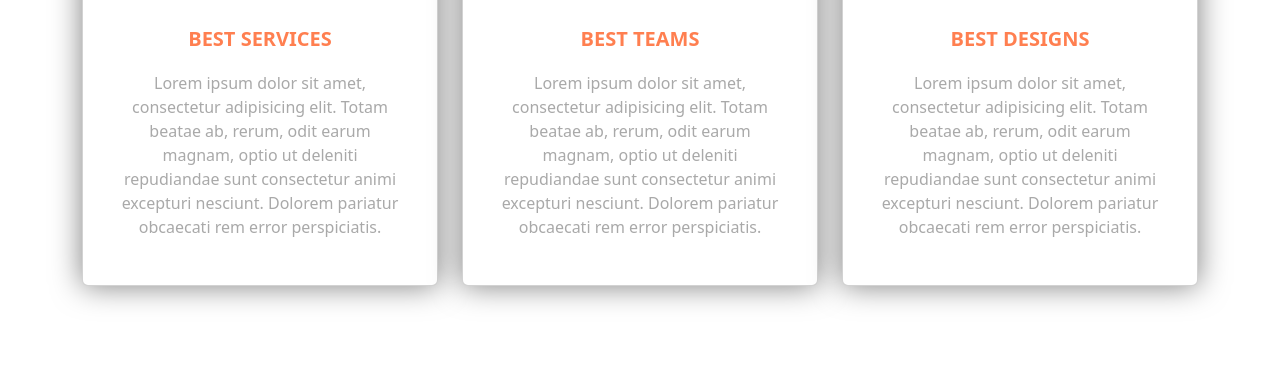
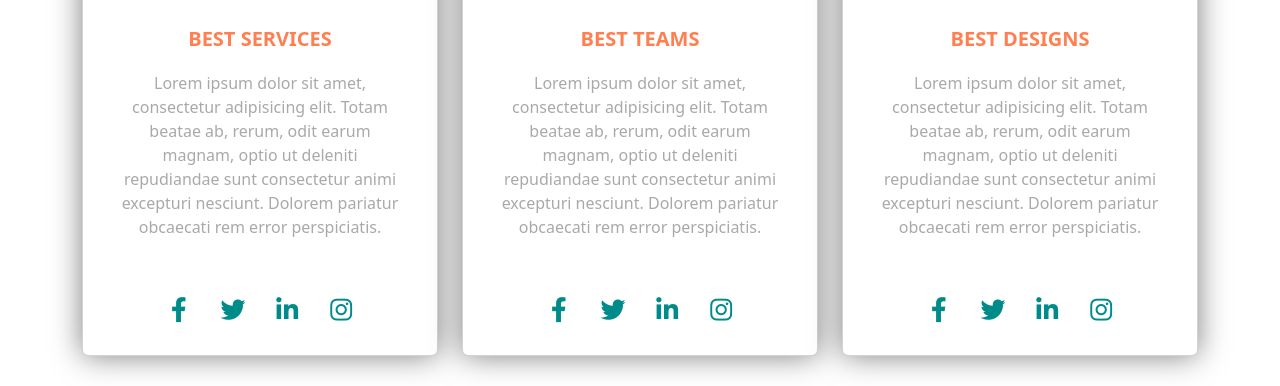
Before and after one commit to arslan-ansari-02/Profile-Card, a plain HTML site: page index.html in a window 1280 px wide. Shown: the part 422-808 px from the top of the page. Drawn offline with nearby package versions, Linux system fonts and the light colour scheme.

Commit message:
Add Social Icon

```diff
--- a/index.html
+++ b/index.html
@@ -5,12 +5,16 @@
     <meta name="viewport" content="width=device-width, initial-scale=1">
     <title>Bootstrap Card</title>
     <link rel="stylesheet" href="style.css">
+    <link rel="stylesheet" href="https://cdnjs.cloudflare.com/ajax/libs/font-awesome/6.1.2/css/all.min.css">
     <link href="https://cdn.jsdelivr.net/npm/bootstrap@5.2.0/dist/css/bootstrap.min.css" rel="stylesheet" integrity="sha384-gH2yIJqKdNHPEq0n4Mqa/HGKIhSkIHeL5AyhkYV8i59U5AR6csBvApHHNl/vI1Bx" crossorigin="anonymous">
   </head>
   <body>
+
+    <!-- Header Section -->
     <div class="header-text">
         <h1>Bootstrap Card Practice</h1>
     </div>
+    <!-- Bootstrap Card -->
         <div class="profile-area">
             <div class="container">
                 <div class="row">
@@ -24,6 +28,13 @@
                                     earum magnam, optio ut deleniti repudiandae sunt consectetur animi excepturi nesciunt.
                                     Dolorem pariatur obcaecati rem error perspiciatis.</p>
                             </div>
+                            <!-- Font Awesome-icon  -->
+                            <div class="social">
+                                <i class="fa-brands fa-facebook-f"></i>
+                                <i class="fa-brands fa-twitter"></i>
+                                <i class="fa-brands fa-linkedin-in"></i>
+                                <i class="fa-brands fa-instagram"></i>
+                            </div>
                         </div>
                     </div>
                     <div class="col-md-4">
@@ -35,6 +46,13 @@
                                 <p>Lorem ipsum dolor sit amet, consectetur adipisicing elit. Totam beatae ab, rerum, odit
                                     earum magnam, optio ut deleniti repudiandae sunt consectetur animi excepturi nesciunt.
                                     Dolorem pariatur obcaecati rem error perspiciatis.</p>
+                            </div>
+                            <!-- Font Awesome-icon  -->
+                            <div class="social">
+                                <i class="fa-brands fa-facebook-f"></i>
+                                <i class="fa-brands fa-twitter"></i>
+                                <i class="fa-brands fa-linkedin-in"></i>
+                                <i class="fa-brands fa-instagram"></i>
                             </div>
                         </div>
                     </div>
@@ -48,6 +66,13 @@
                                     earum magnam, optio ut deleniti repudiandae sunt consectetur animi excepturi nesciunt.
                                     Dolorem pariatur obcaecati rem error perspiciatis.</p>
                             </div>
+                            <div class="social">
+                                <!-- Font Awesome-icon  -->
+                                <i class="fa-brands fa-facebook-f"></i>
+                                <i class="fa-brands fa-twitter"></i>
+                                <i class="fa-brands fa-linkedin-in"></i>
+                                <i class="fa-brands fa-instagram"></i>
+                            </div>
                         </div>
                     </div>
                 </div>
--- a/style.css
+++ b/style.css
@@ -61,3 +61,23 @@ body{
     padding: 0 35px;
     color: darkgray;
 }
+.social{
+    text-align: center;
+    padding-left: 10px;
+    padding-right: 10px;
+    padding-bottom: 20px;
+}
+.social i{
+    font-size: 25px;
+    height: 50px;
+    width: 50px;
+    line-height: 50px;
+    text-align: center;
+    color: darkcyan;
+    padding: 0px 10px;
+    border-radius: 50%;
+    transition: 2s;
+}
+.social i:hover{
+    background: darkgray;
+}
```
